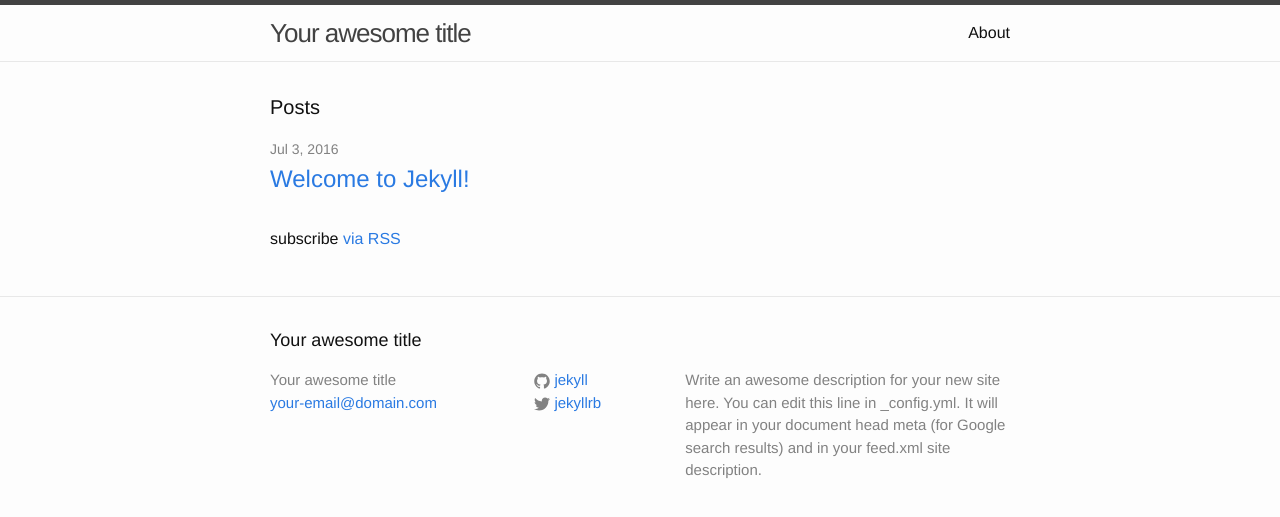
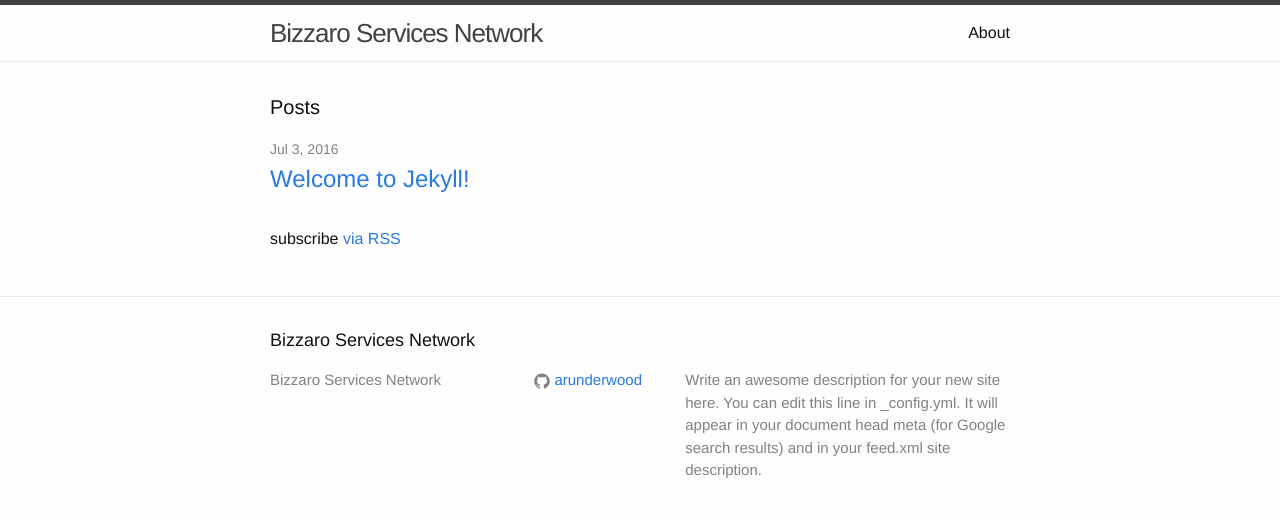
Before and after one commit to arunderwood/arunderwood.github.io, a Jekyll site: the page built from index.html, in a window 1280 px wide. Shown: the top 517 px of the page. Built offline with Jekyll 4.4.1, drawn with Linux system fonts in a browser that asks for light colours.

Commit message:
Added Google Analytics and configured _config.yml

```diff
--- a/_config.yml
+++ b/_config.yml
@@ -6,16 +6,20 @@
 # 'jekyll serve'. If you change this file, please restart the server process.
 
 # Site settings
-title: Your awesome title
-email: your-email@domain.com
+title: Bizzaro Services Network
 description: > # this means to ignore newlines until "baseurl:"
   Write an awesome description for your new site here. You can edit this
   line in _config.yml. It will appear in your document head meta (for
   Google search results) and in your feed.xml site description.
-baseurl: "" # the subpath of your site, e.g. /blog
-url: "http://yourdomain.com" # the base hostname & protocol for your site
-twitter_username: jekyllrb
-github_username:  jekyll
+url: "https://bizzaroservicesnetwork.com/" # the base hostname & protocol for your site
+github_username:  arunderwood
+timezone: America/Chicago
+
+# Includes
+include: ['_pages']
 
 # Build settings
 markdown: kramdown
+
+# Google services
+google_analytics: UA-80496501-1
```
Also changed, not shown: _includes/analytics.html (added, +10 -0 lines).
